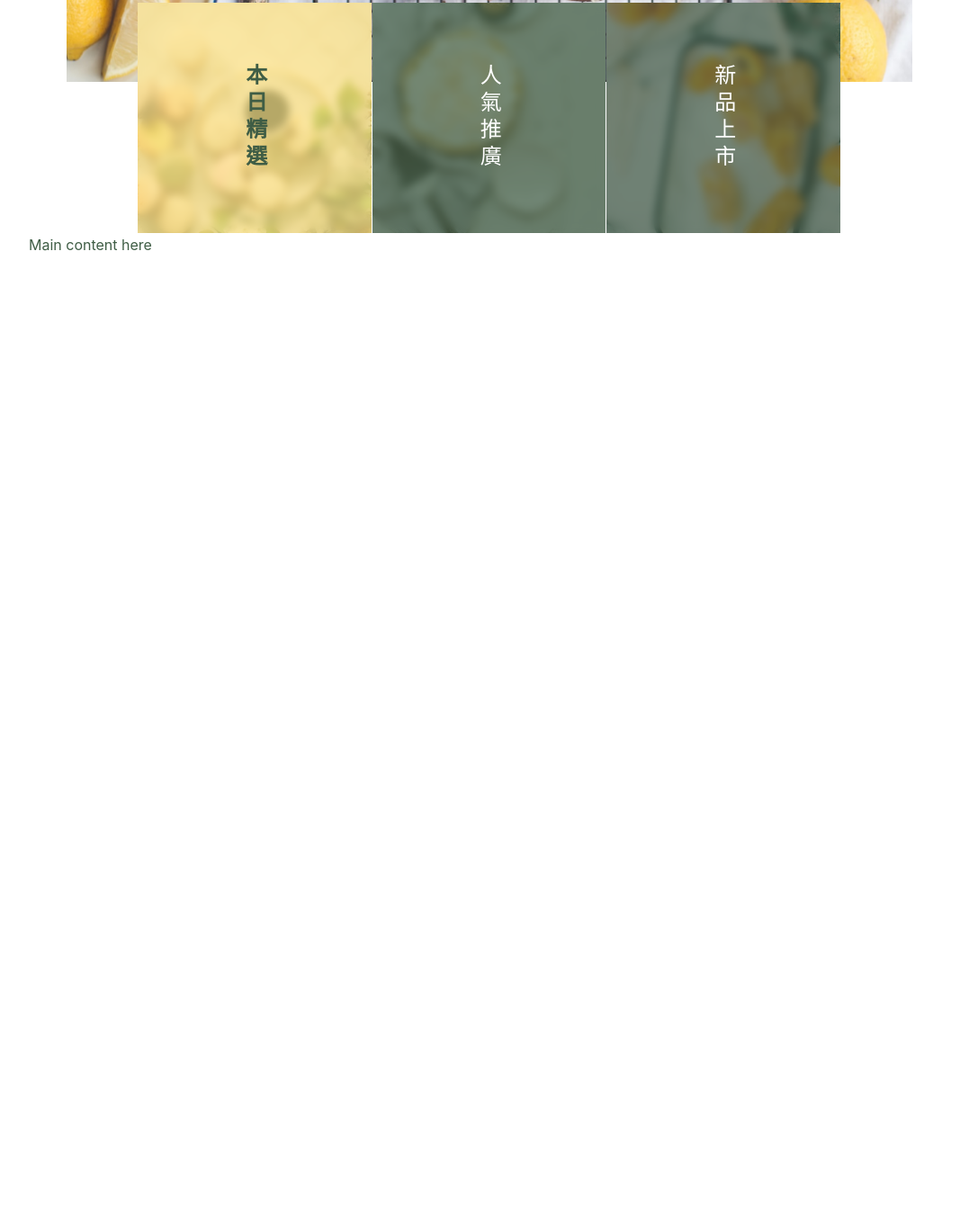
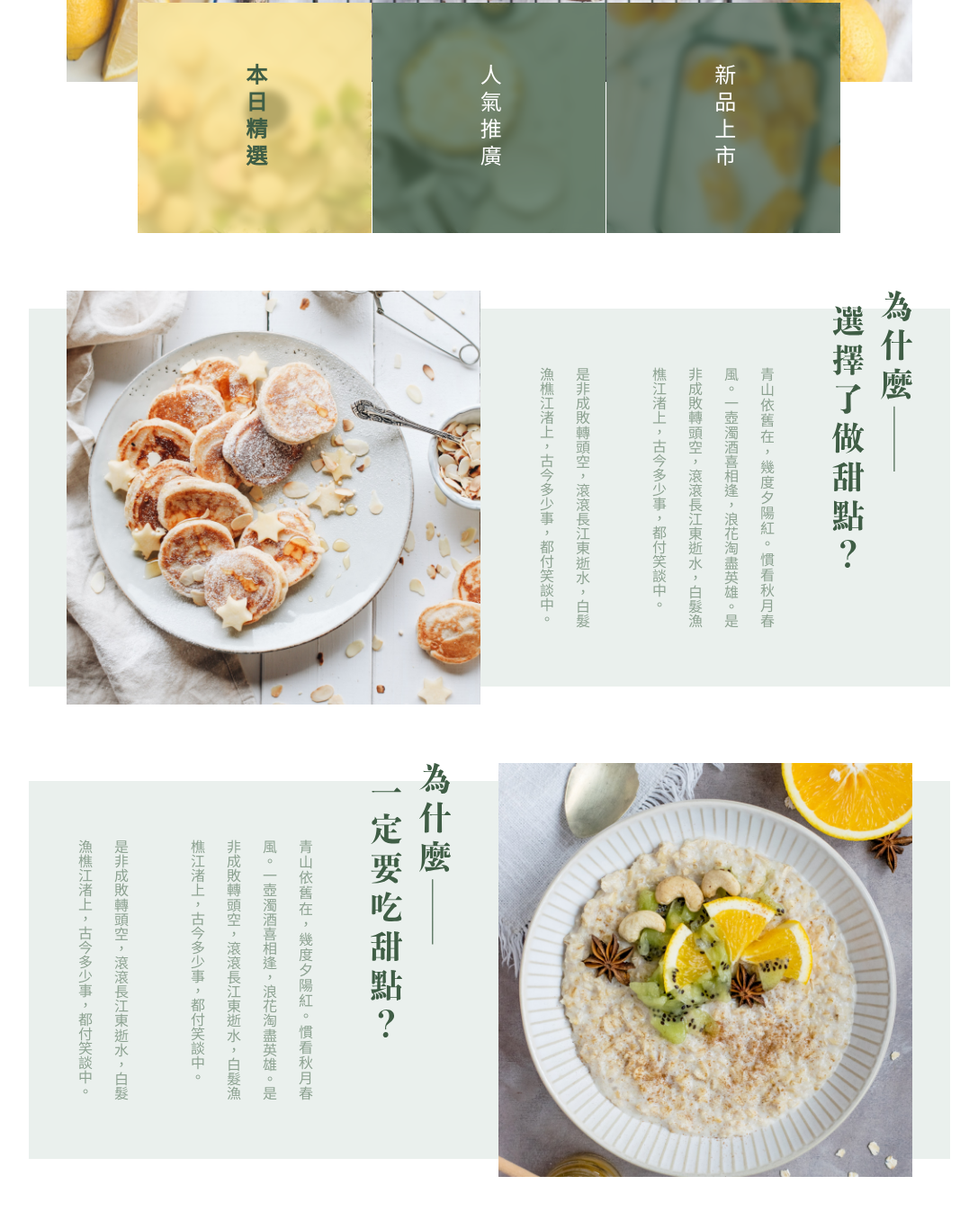
Before and after one commit to thopoi5566/------, a website: page index.html in a window 1280 px wide. Shown: the part 505-1852 px from the top of the page at 90% size, without its empty margins (96-1183 px from the left). Before the commit the page ends 800 px from the top, so only its background shows below. Drawn offline with Linux system fonts and the light colour scheme.

Commit message:
build two sections

```diff
--- a/index.html
+++ b/index.html
@@ -11,7 +11,10 @@
 </head>
 
 <body>
+    <!-- 用來在寬度大於1024px的螢幕置中的wrapper -->
     <div class="wrapper">
+
+        <!-- logo 跟 nav -->
         <header class="header">
             <a href="#" class="header__link">
                 <img src="./image/logo-all-dark.svg" class="header__logo" alt="The main logo">
@@ -31,8 +34,10 @@
             </nav>
         </header>
 
+        <!-- FIXME 可能不需要CONTAINER? -->
         <div class="container">
-            <div class="banner mb-lg">
+            <!-- 主視覺圖以及 sub-menu -->
+            <div class="banner mb-xlg">
                 <img src="./image/photo/banner-1_lg_1920x1536.jpg" alt="banner img" class="banner__img">
                 <div class="sub-menu">
                     <ul class="sub-menu__list">
@@ -62,7 +67,35 @@
             </div>
 
             <main class="content">
-                Main content here
+                <section class="intro mb-med">
+                    <div class="intro__container">
+                        <div class="intro__text-box">
+                            <p class="paragraph">
+                                青山依舊在，幾度夕陽紅。慣看秋月春風。一壺濁酒喜相逢，浪花淘盡英雄。是非成敗轉頭空，滾滾長江東逝水，白髮漁樵江渚上，古今多少事，都付笑談中。
+                            </p>
+                            <p class="paragraph">
+                                是非成敗轉頭空，滾滾長江東逝水，白髮漁樵江渚上，古今多少事，都付笑談中。
+                            </p>
+                        </div>
+                        <img src="./image/photo/intro-img-1_med_1920x2880.jpg" alt="intro img" class="intro__img">
+                        <img src="./image/lg-為什麼選擇了做甜點.svg" alt="intro quote" class="intro__quote">
+                    </div>
+                </section>
+                <section class="intro mb-med">
+                    <div class="intro__container">
+                        <div class="intro__text-box">
+                            <p class="paragraph">
+                                青山依舊在，幾度夕陽紅。慣看秋月春風。一壺濁酒喜相逢，浪花淘盡英雄。是非成敗轉頭空，滾滾長江東逝水，白髮漁樵江渚上，古今多少事，都付笑談中。
+                            </p>
+                            <p class="paragraph">
+                                是非成敗轉頭空，滾滾長江東逝水，白髮漁樵江渚上，古今多少事，都付笑談中。
+                            </p>
+                        </div>
+                        <img src="./image/photo/intro-img-2_med_1920x2880.jpg" alt="intro img"
+                            class="intro__img intro__img--section2">
+                        <img src="./image/lg-為什麼一定要吃甜點.svg" alt="intro quote" class="intro__quote">
+                    </div>
+                </section>
             </main>
         </div>
     </div>
--- a/sass/abstracts/_variables.scss
+++ b/sass/abstracts/_variables.scss
@@ -1,11 +1,11 @@
 // COLOR
 
-$color-primary: #3F5D45;
-$color-primary-light: #8DA291;
+$color-primary: #3f5d45;
+$color-primary-light: #8da291;
 
-$color-bg: #EAF0ED;
+$color-bg: #eaf0ed;
 
-$color-yellow: #FFE180;
+$color-yellow: #ffe180;
 
 $color-white: #fff;
 
@@ -13,5 +13,6 @@ $color-white: #fff;
 $font-w-semibold: 600;
 $font-w-light: 300;
 
-// MARGIN
-$margin-leftAndRight: 4.2rem;
+// GUTTER
+$gutter-side: 4.2rem;
+$gutter-text: 4.5rem;
--- a/sass/base/_utilities.scss
+++ b/sass/base/_utilities.scss
@@ -1,3 +1,7 @@
-.mb-lg {
-    margin-bottom: 16.9rem !important ;
+.mb-xlg {
+    margin-bottom: 24.9rem !important ;
 }
+
+.mb-med {
+    margin-bottom: 10.5rem !important;
+}
--- a/sass/components/_sub-menu.scss
+++ b/sass/components/_sub-menu.scss
@@ -56,12 +56,12 @@
         top: 0;
         left: 0;
 
-        background-color: rgba($color-primary, .7);
+        background-color: rgba($color-primary, 0.7);
         backdrop-filter: blur(5px);
     }
 
     &__box.active::after {
-        background-color: rgba($color-yellow, .7);
+        background-color: rgba($color-yellow, 0.7);
     }
 
     // 直式書寫的文字設定
--- a/sass/layout/_banner.scss
+++ b/sass/layout/_banner.scss
@@ -1,5 +1,5 @@
 .banner {
-    margin: 0 $margin-leftAndRight;
+    margin: 0 $gutter-side;
     position: relative;
 
     &__img {
--- a/sass/layout/_header.scss
+++ b/sass/layout/_header.scss
@@ -1,12 +1,12 @@
 .header {
-    margin: 0 $margin-leftAndRight;
+    margin: 0 $gutter-side;
     display: flex;
     justify-content: space-between;
     align-items: center;
 
     height: 10rem;
 
-    // Not finish yet
+    // TODO
     // &__link {}
 
     &__logo {
--- a/sass/main.scss
+++ b/sass/main.scss
@@ -13,4 +13,4 @@
 @import "./layout/header";
 @import "./layout/wrapper";
 
-@import "./pages/home";
+@import "./pages/index";
--- /dev/null
+++ b/sass/pages/_index.scss
@@ -0,0 +1,53 @@
+// 背景色 以及 被定位用
+// TODO 寫 RWD 時，將背景色寫在 text-box
+.intro {
+    position: relative;
+    background-color: $color-bg;
+    width: 100%;
+    height: 42rem;
+
+    // 用 flex 排版圖片跟文字
+    &__container {
+        width: 100%;
+        padding: 0 $gutter-side;
+
+        position: absolute;
+        top: -2rem;
+
+        display: flex;
+        justify-content: space-between;
+        align-items: center;
+    }
+
+    &__text-box {
+        height: 29rem;
+
+        font-weight: 300;
+        line-height: 2.5;
+        color: $color-primary-light;
+        text-align: justify;
+        writing-mode: vertical-rl;
+
+        & p:first-child {
+            padding-left: $gutter-text;
+        }
+    }
+
+    &__img {
+        width: 46rem;
+        height: 46rem;
+        object-fit: cover;
+
+        // TODO 用 order 改變不同 section 的樣式
+        order: -1;
+
+        &--section2 {
+            order: 1;
+        }
+    }
+
+    &__quote {
+        width: 8.9rem;
+        align-self: flex-start;
+    }
+}
```
Also changed, not shown: css/main.min.css, image/photo/intro-img-1_med_1920x2880.jpg (added), image/photo/intro-img-2_med_1920x2880.jpg (added), sass/pages/_home.scss (deleted), 1 other file.
